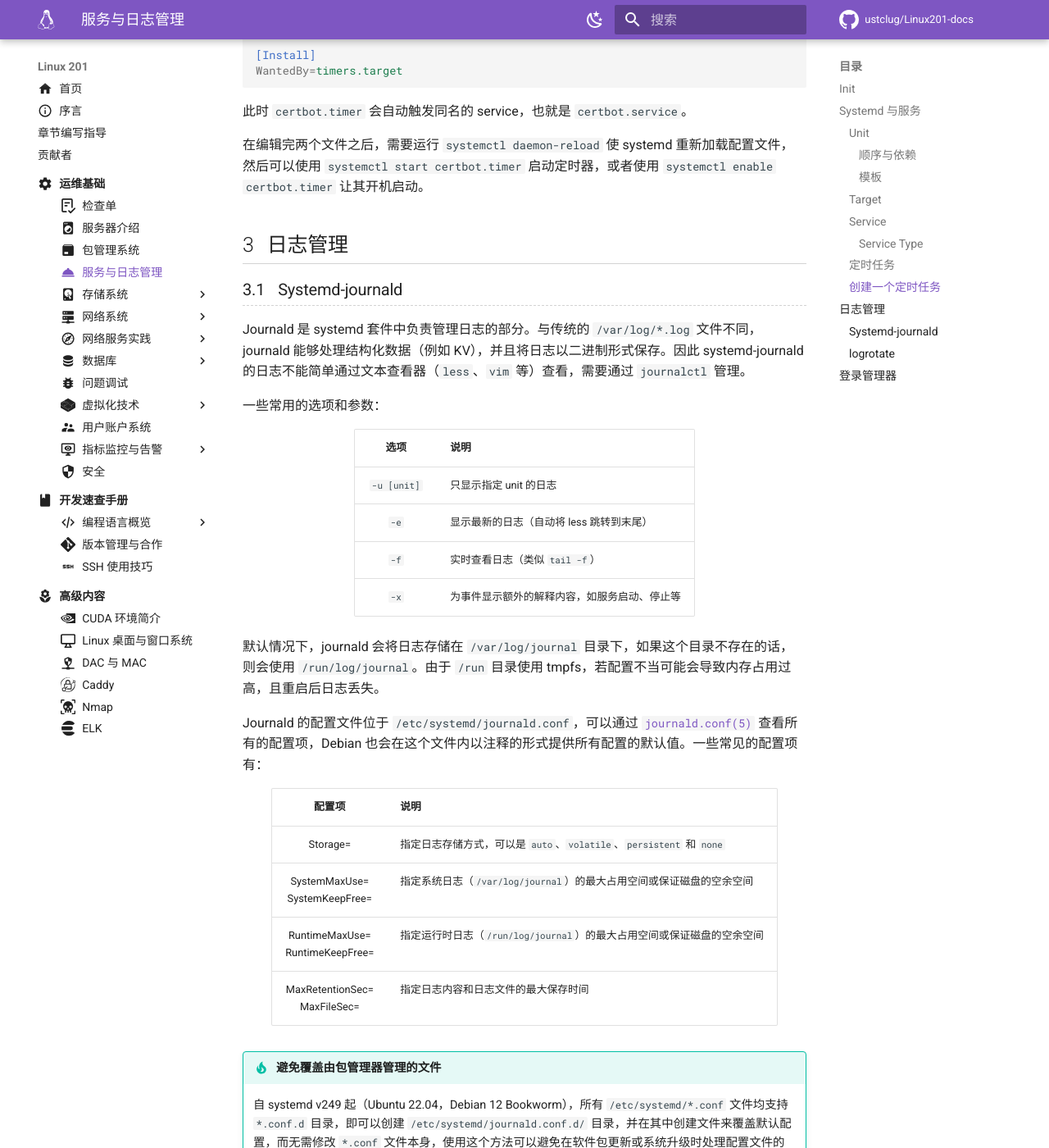
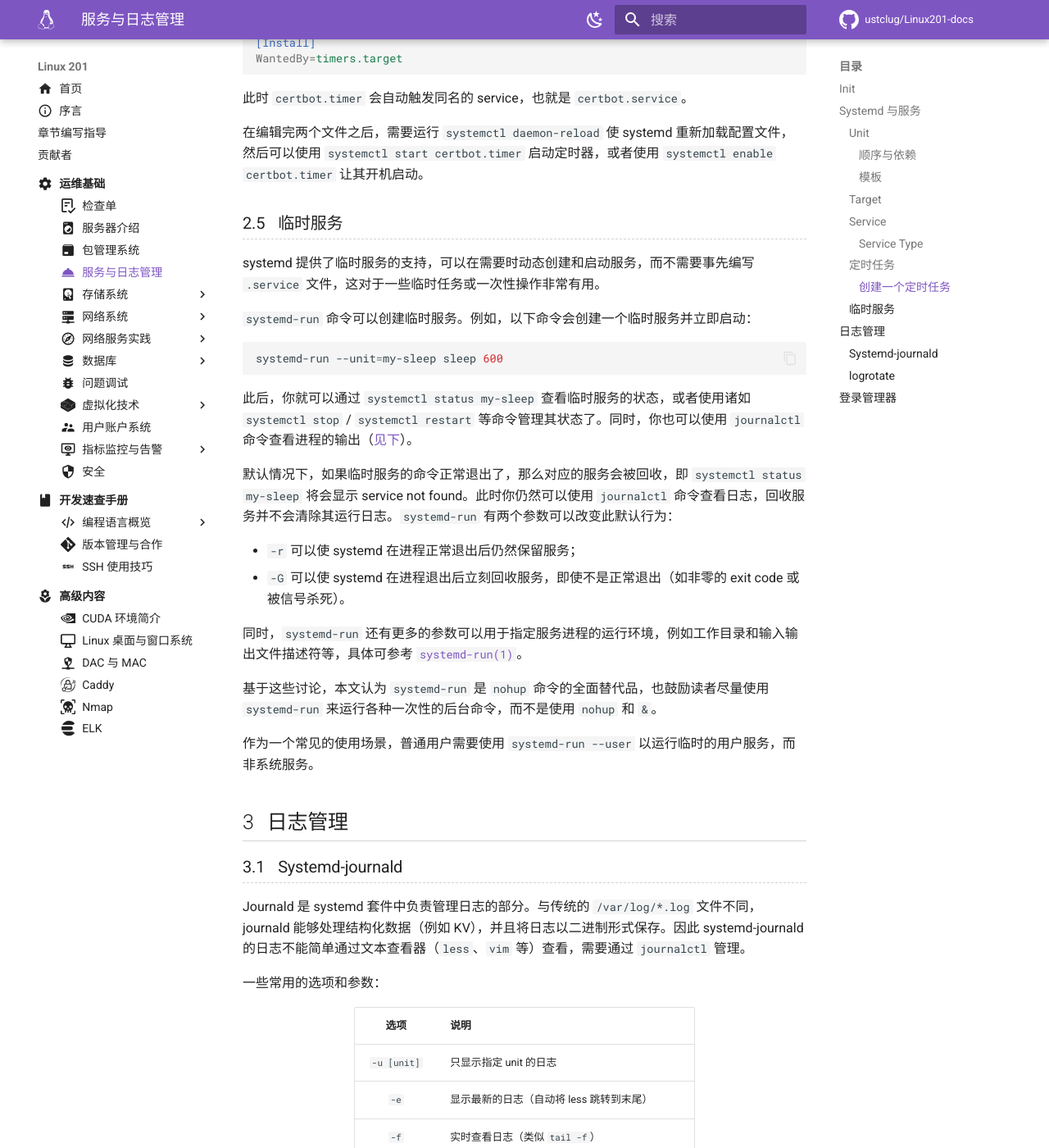
Before and after one commit to ustclug/Linux201-docs, an MkDocs documentation site: the page built from docs/ops/service.md, in a window 1280 px wide and 1400 px high, scrolled down 9399 px. Shown: the whole window at 82% size. Built offline with MkDocs 1.6.1 and Material for MkDocs 9.7.7, drawn with Linux system fonts in a browser that asks for light colours; comment, search, counter and statistics services are not loaded.

Commit message:
service: Add systemd-run

````diff
--- a/docs/css/counter.scss
+++ b/docs/css/counter.scss
@@ -27,23 +27,23 @@ h2::before {
 h3::before {
   counter-increment: h3;
   content: counter(h2) "." counter(h3);
-  margin-right: 0.8rem;
+  margin-right: 0.5rem;
 }
 
 h4::before {
   counter-increment: h4;
   content: counter(h2) "." counter(h3) "." counter(h4);
-  margin-right: 0.8rem;
+  margin-right: 0.5rem;
 }
 
 h5::before {
   counter-increment: h5;
   content: counter(h2) "." counter(h3) "." counter(h4) "." counter(h5);
-  margin-right: 0.8rem;
+  margin-right: 0.3rem;
 }
 
 h6::before {
   counter-increment: h6;
   content: counter(h2) "." counter(h3) "." counter(h4) "." counter(h5) "." counter(h6);
-  margin-right: 0.8rem;
+  margin-right: 0.3rem;
 }
--- a/docs/ops/service.md
+++ b/docs/ops/service.md
@@ -287,7 +287,7 @@ Timers 的主要缺点是：
 
   [systemd-cron]: https://github.com/systemd-cron/systemd-cron
 
-### 创建一个定时任务 {#create-timer}
+#### 创建一个定时任务 {#create-timer}
 
 如上所述，一个定时任务包含两个文件，一个是 timer unit，一个是对应的 service unit。下面以 certbot 的配置文件为例，说明如何创建一个定时任务。
 
@@ -323,6 +323,29 @@ WantedBy=timers.target
 此时 `certbot.timer` 会自动触发同名的 service，也就是 `certbot.service`。
 
 在编辑完两个文件之后，需要运行 `systemctl daemon-reload` 使 systemd 重新加载配置文件，然后可以使用 `systemctl start certbot.timer` 启动定时器，或者使用 `systemctl enable certbot.timer` 让其开机启动。
+
+### 临时服务 {#transient-service}
+
+systemd 提供了临时服务的支持，可以在需要时动态创建和启动服务，而不需要事先编写 `.service` 文件，这对于一些临时任务或一次性操作非常有用。
+
+`systemd-run` 命令可以创建临时服务。例如，以下命令会创建一个临时服务并立即启动：
+
+```shell
+systemd-run --unit=my-sleep sleep 600
+```
+
+此后，你就可以通过 `systemctl status my-sleep` 查看临时服务的状态，或者使用诸如 `systemctl stop` / `systemctl restart` 等命令管理其状态了。同时，你也可以使用 `journalctl` 命令查看进程的输出（[见下](#log)）。
+
+默认情况下，如果临时服务的命令正常退出了，那么对应的服务会被回收，即 `systemctl status my-sleep` 将会显示 service not found。此时你仍然可以使用 `journalctl` 命令查看日志，回收服务并不会清除其运行日志。`systemd-run` 有两个参数可以改变此默认行为：
+
+- `-r` 可以使 systemd 在进程正常退出后仍然保留服务；
+- `-G` 可以使 systemd 在进程退出后立刻回收服务，即使不是正常退出（如非零的 exit code 或被信号杀死）。
+
+同时，`systemd-run` 还有更多的参数可以用于指定服务进程的运行环境，例如工作目录和输入输出文件描述符等，具体可参考 [`systemd-run(1)`][systemd-run.1]。
+
+基于这些讨论，本文认为 `systemd-run` 是 `nohup` 命令的全面替代品，也鼓励读者尽量使用 `systemd-run` 来运行各种一次性的后台命令，而不是使用 `nohup` 和 `&`。
+
+作为一个常见的使用场景，普通用户需要使用 `systemd-run --user` 以运行临时的用户服务，而非系统服务。
 
 ## 日志管理 {#log}
 
````
Also changed, not shown: includes/man.md (+1 -0 lines).
